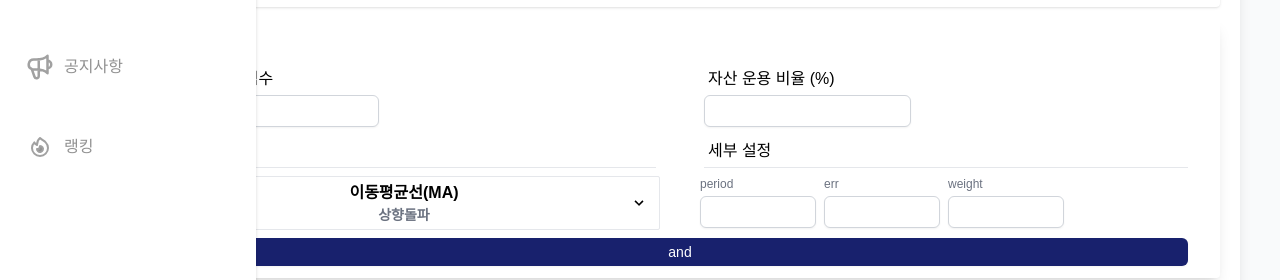
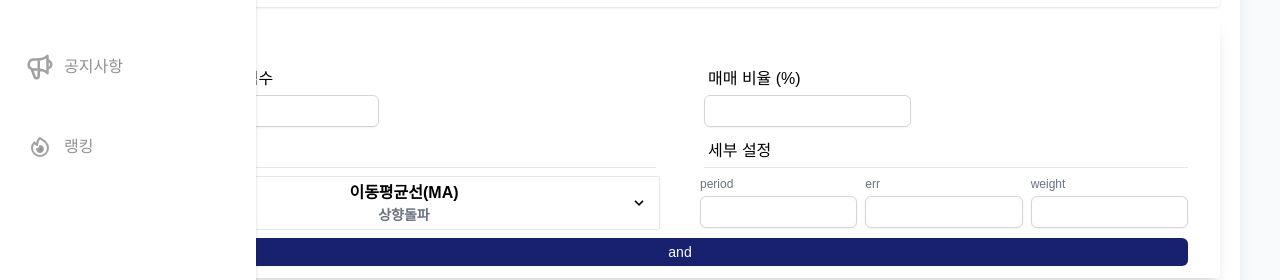
Before and after one commit to jjw0716/jrstock, a React (Create React App) app in the folder front_end/: page /backtest/create in a window 1280 px wide. Shown: the part 501-781 px from the top of the page. Built offline with nearby package versions, Linux system fonts and the light colour scheme; no server answers; sample sign-in values are in the browser's storage.

Commit message:
#S06P21S001-343 feat: backtest create v0.1

```diff
--- a/front_end/src/components/BackTestCreate/BackTestCreateForm.jsx
+++ b/front_end/src/components/BackTestCreate/BackTestCreateForm.jsx
@@ -12,20 +12,22 @@ export default function BackTestCreateForm() {
     company_name: "",
     company_code: "",
     commission: "",
-    stock: "",
-    goal: "",
+    asset: "",
+    goal_asset: "",
     buy_standard: "",
+    buy_ratio: "",
     sell_standard: "",
+    sell_ratio: "",
     buy_strategy: [
       {
-        id: "0",
+        id: 0,
         strategy: "101",
         params: { 1: "", 2: "", 3: "", 4: "", 5: "", 6: "", 7: "", 8: "" },
       },
     ],
     sell_strategy: [
       {
-        id: "0",
+        id: 0,
         strategy: "101",
         params: { 1: "", 2: "", 3: "", 4: "", 5: "", 6: "", 7: "", 8: "" },
       },
@@ -44,7 +46,8 @@ export default function BackTestCreateForm() {
     }));
   };
 
-  const handleSubmit = () => {
+  const handleSubmit = (e) => {
+    e.preventDefault();
     console.log("--------------------");
     console.log("values: ");
     console.log(values);
@@ -55,7 +58,10 @@ export default function BackTestCreateForm() {
     sell: "매도",
   };
   return (
-    <div className="bactestcreateform-container mx-auto flex flex-col justify-center items-center">
+    <form
+      onSubmit={(e) => handleSubmit(e)}
+      className="bactestcreateform-container mx-auto flex flex-col justify-center items-center"
+    >
       {/* 기본 조건 handleStateChange 는 StockSelectModal 에서 사용 */}
       <BasicCondition
         values={values}
@@ -79,13 +85,10 @@ export default function BackTestCreateForm() {
         />
       </div>
       <div className="w-full flex justify-center mt-3">
-        <button
-          onClick={() => handleSubmit()}
-          className="w-32 mt-1 py-2 px-4 border border-transparent bg-primary text-white shadow-sm text-sm font-medium rounded-md hover:bg-active duration-300"
-        >
+        <button className="w-32 mt-1 py-2 px-4 border border-transparent bg-primary text-white shadow-sm text-sm font-medium rounded-md hover:bg-active duration-300">
           백테스트 시작
         </button>
       </div>
-    </div>
+    </form>
   );
 }
--- a/front_end/src/components/BackTestCreate/BasicCondition.jsx
+++ b/front_end/src/components/BackTestCreate/BasicCondition.jsx
@@ -9,6 +9,7 @@ export default function BasicCondition({
 }) {
   const [isShowModal, setShowModal] = useState(false);
   const [profitRatio, setProfitRatio] = useState(0);
+  const [assetErrorMessage, setAssetErrorMessage] = useState("");
   const toggleModal = () => {
     setShowModal((cur) => !cur);
   };
@@ -23,9 +24,12 @@ export default function BasicCondition({
   }, [values]);
 
   const calProfit = (asset, goal) => {
-    if (parseInt(asset)) {
+    if (parseInt(asset) && parseInt(goal)) {
+      // setAssetErrorMessage("");
       return parseInt(goal / asset) * 100;
     }
+
+    // setAssetErrorMessage("연금술은 안돼요!");
     return 0;
   };
 
@@ -66,6 +70,7 @@ export default function BasicCondition({
               ""
             )}
             <button
+              type="button"
               onClick={(e) => handleStockSelectButton(e)}
               className="mt-1 py-2 px-4 border text-primary shadow-sm text-xs font-bold rounded-md focus:outline-none focus:ring-2 focus:ring-offset-2 focus:ring-active focus:bg-active focus:text-white hover:bg-active hover:text-white duration-300"
             >
@@ -80,6 +85,8 @@ export default function BasicCondition({
               id="start_date"
               name="start_date"
               type="date"
+              required
+              onChange={(e) => handleInputChange(e)}
               className="h-8 shadow-sm focus:ring-active focus:border-active mt-1 block sm:text-sm border border-gray-300 rounded-md"
             ></input>
           </div>
@@ -89,6 +96,8 @@ export default function BasicCondition({
               id="end_date"
               name="end_date"
               type="date"
+              required
+              onChange={(e) => handleInputChange(e)}
               className="h-8 shadow-sm focus:ring-active focus:border-active mt-1 block sm:text-sm border border-gray-300 rounded-md"
             ></input>
           </div>
@@ -102,8 +111,8 @@ export default function BasicCondition({
               name="asset"
               type="number"
               required
+              autoComplete="off"
               className="h-8 shadow-sm focus:ring-active focus:border-active mt-1 sm:text-sm border border-gray-300 rounded-md"
-              autoComplete="off"
               onChange={(e) => handleInputChange(e)}
             />
           </div>
@@ -115,14 +124,16 @@ export default function BasicCondition({
               id="goal_asset"
               name="goal_asset"
               type="number"
+              required
+              autoComplete="off"
               className="h-8 shadow-sm focus:ring-active focus:border-active mt-1 sm:text-sm border border-gray-300 rounded-md"
-              autoComplete="off"
               onChange={(e) => handleInputChange(e)}
             />
           </div>
         </div>
 
-        <div className="col-span-6 xl:col-span-2 text-left text-gray-500">
+        <div className="relative col-span-6 xl:col-span-2 text-left text-gray-500">
+          <p className="absolute left-32 top-2 text-xs">{assetErrorMessage}</p>
           <label htmlFor="goal_profit">목표 수익률 (%)</label>
           <div className="flex items-center">
             <input
@@ -131,8 +142,8 @@ export default function BasicCondition({
               type="number"
               value={profitRatio}
               disabled
+              autoComplete="off"
               className="h-8 shadow-sm focus:ring-active focus:border-active mt-1 sm:text-sm border border-gray-300 rounded-md"
-              autoComplete="off"
               onChange={(e) => handleInputChange(e)}
             />
           </div>
@@ -144,8 +155,10 @@ export default function BasicCondition({
               id="commission"
               name="commission"
               type="number"
+              required
+              autoComplete="off"
+              step="0.01"
               className="h-8 shadow-sm focus:ring-active focus:border-active mt-1 sm:text-sm border border-gray-300 rounded-md"
-              autoComplete="off"
               onChange={(e) => handleInputChange(e)}
             />
           </div>
--- a/front_end/src/components/BackTestCreate/TradeCondition.jsx
+++ b/front_end/src/components/BackTestCreate/TradeCondition.jsx
@@ -53,7 +53,8 @@ export default function TradeCondition({
     setStrategyCount((state) => state + 1);
   };
 
-  const handleAndButton = () => {
+  const handleAndButton = (e) => {
+    e.preventDefault();
     setValues((state) => {
       const newStrategy = state[`${type}_strategy`].map((obj) => ({
         ...obj,
@@ -108,6 +109,7 @@ export default function TradeCondition({
           id={`${i}_${param}`}
           name={`${i}_${param}`}
           type="number"
+          required
           value={values[`${type}_strategy`][i]["params"][param]}
           onChange={(e) => handleParamChange(e, i, param)}
           className="h-8 shadow-sm focus:ring-active focus:border-active mt-1 block sm:text-sm border border-gray-300 rounded-md"
@@ -134,7 +136,7 @@ export default function TradeCondition({
                 index={i}
               />
             </div>
-            <div className="col-span-1 grid grid-cols-4 px-5 gap-x-2 gap-y-1 text-xs text-gray-500">
+            <div className="col-span-1 grid grid-cols-3 px-5 gap-x-2 gap-y-1 text-xs text-gray-500">
               {paintParamInput(strategies[i]["strategy"], i)}
             </div>
           </div>
@@ -155,26 +157,28 @@ export default function TradeCondition({
         </label>
         <div className="flex items-center">
           <input
-            id="asset"
-            name="asset"
+            id={`${type}_standard`}
+            name={`${type}_standard`}
             type="number"
+            required
+            autoComplete="off"
             className="h-8 shadow-sm focus:ring-active focus:border-active mt-1 sm:text-sm border border-gray-300 rounded-md"
-            autoComplete="off"
             onChange={(e) => handleInputChange(e)}
           />
         </div>
       </div>
       <div className="col-span-2 text-left px-5">
         <label htmlFor="asset" className="pl-1">
-          자산 운용 비율 (%)
+          매매 비율 (%)
         </label>
         <div className="flex items-center">
           <input
-            id="asset"
-            name="asset"
+            id={`${type}_ratio`}
+            name={`${type}_ratio`}
             type="number"
+            required
+            autoComplete="off"
             className="h-8 shadow-sm focus:ring-active focus:border-active mt-1 sm:text-sm border border-gray-300 rounded-md"
-            autoComplete="off"
             onChange={(e) => handleInputChange(e)}
           />
         </div>
@@ -188,7 +192,8 @@ export default function TradeCondition({
       {paintSelect}
       <div className="col-span-4 px-5">
         <button
-          onClick={() => handleAndButton()}
+          type="button"
+          onClick={(e) => handleAndButton(e)}
           className="w-full py-1 bg-primary text-white shadow-sm text-sm font-medium rounded-md hover:bg-active duration-300"
         >
           and
--- a/front_end/src/components/PageContainer.jsx
+++ b/front_end/src/components/PageContainer.jsx
@@ -1,12 +1,13 @@
 import "./PageContainer.css";
 
-export default function PageContainer({ children, pt, pl, pr, minH }) {
+export default function PageContainer({ children, pt, pb, pl, pr, minH }) {
   return (
     <div
       className={
         (pt ? `my-pt-${pt}` : "my-pt-28") +
         (pl ? ` my-pl-${pl}` : " my-pl-10") +
-        (pr ? ` my-pr-${pr}` : " my-pr-10")
+        (pr ? ` my-pr-${pr}` : " my-pr-10") +
+        (pb ? ` pb-${pb}` : " pb-0")
       }
     >
       <div
--- a/front_end/src/routes/BackTestCreate.jsx
+++ b/front_end/src/routes/BackTestCreate.jsx
@@ -1,11 +1,9 @@
-import { useEffect } from "react";
-import { useNavigate } from "react-router-dom";
 import BackTestCreateForm from "../components/BackTestCreate/BackTestCreateForm";
 import PageContainer from "../components/PageContainer";
 
 export default function BackTestCreate() {
   return (
-    <PageContainer>
+    <PageContainer pb={"20"}>
       <BackTestCreateForm />
     </PageContainer>
   );
```
Also changed, not shown: front_end/src/components/BackTestCreate/StockSelectModal.jsx (+34 -31 lines).
